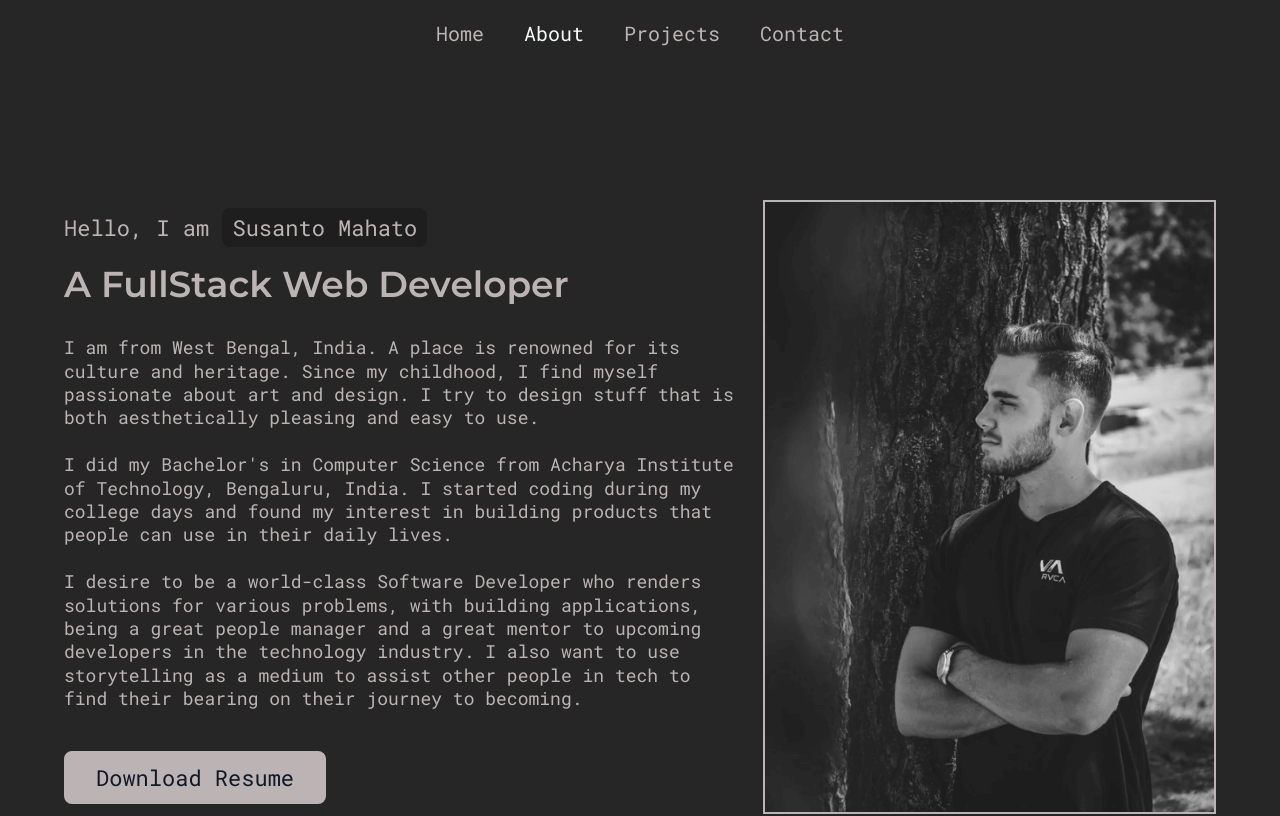
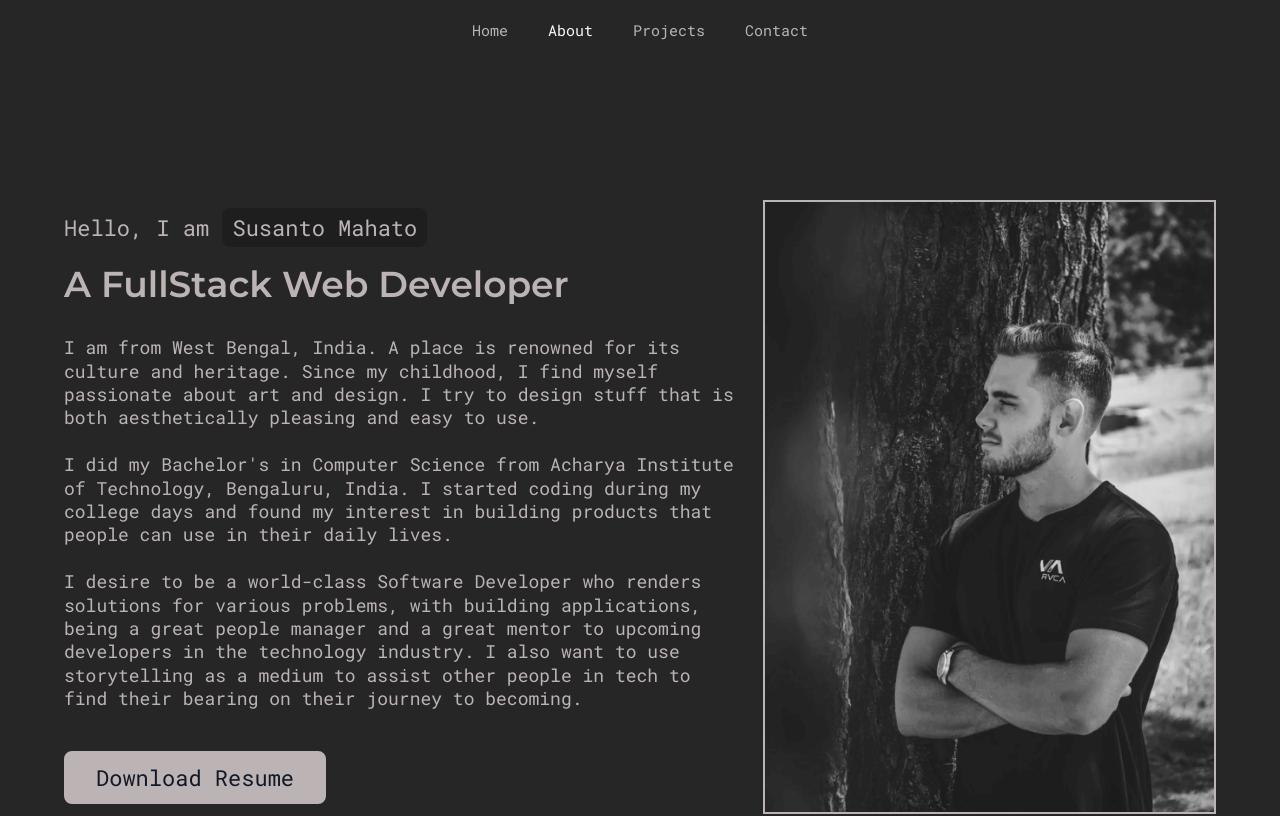
Before and after one commit to nerdyspook/nerdyspook-react-portfolio, a React (Create React App) app: page /about in a window 1280 px wide. Shown: the top 816 px of the page. Built offline with nearby package versions, Linux system fonts and the light colour scheme.

Commit message:
fix: navbar fontsize

```diff
--- a/src/components/Navbar.jsx
+++ b/src/components/Navbar.jsx
@@ -10,7 +10,7 @@ const NavbarStyles = styled.div`
   top: 0;
   left: 0;
   width: 100%;
-  padding: 1rem;
+  padding: 1rem 0;
   background-color: var(--dark-bg);
 
   ul {
@@ -100,6 +100,12 @@ const NavbarStyles = styled.div`
       }
     }
   }
+
+  @media screen and (max-width: 1440px) {
+    ul a {
+      font-size: 1.5rem;
+    }
+  }
 `;
 
 export default function Navbar() {
--- a/src/components/Ptext.jsx
+++ b/src/components/Ptext.jsx
@@ -4,7 +4,7 @@ import styled from 'styled-components';
 const Pstyle = styled.div`
   max-width: 700px;
   margin: 0 auto;
-  font-size: 1.8rem;
+  font-size: ${(props) => props.size}rem;
   line-height: 1.3em;
 
   p {
@@ -17,9 +17,9 @@ const Pstyle = styled.div`
   }
 `;
 
-export default function Ptext({ children, light = false }) {
+export default function Ptext({ children, light = false, size = 1.8 }) {
   return (
-    <Pstyle light={light} className="para">
+    <Pstyle light={light} size={size} className="para">
       <p>{children}</p>
     </Pstyle>
   );
```
